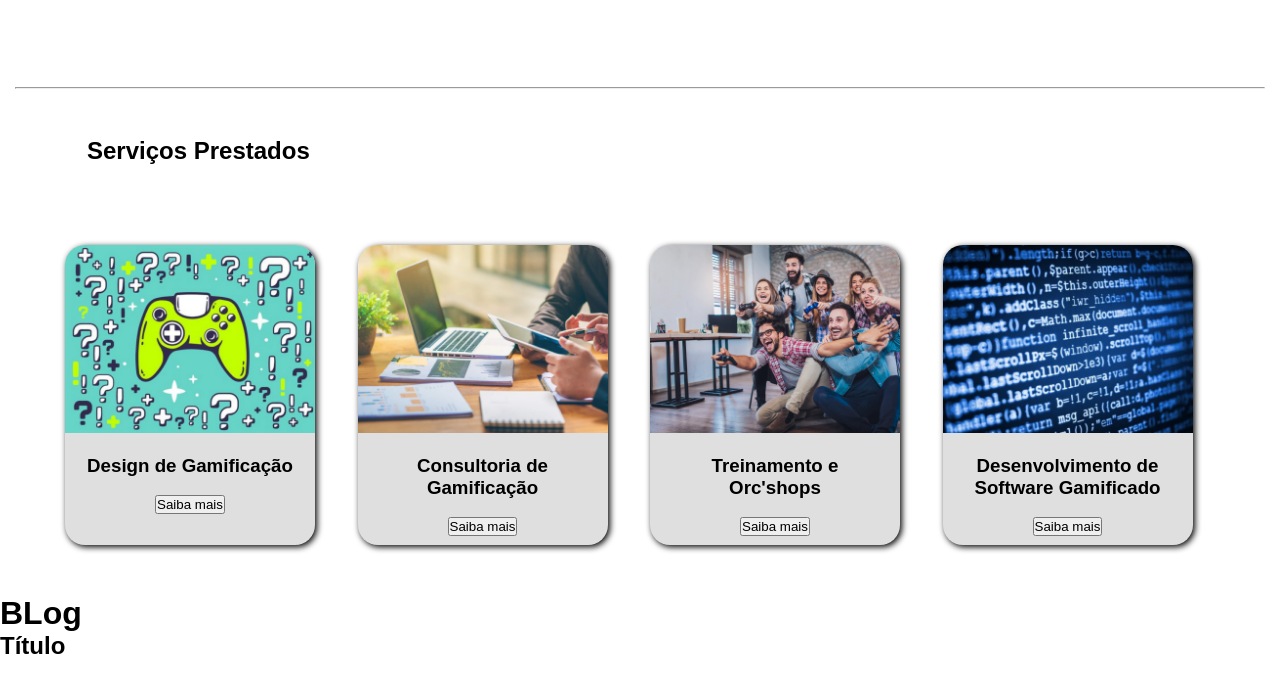
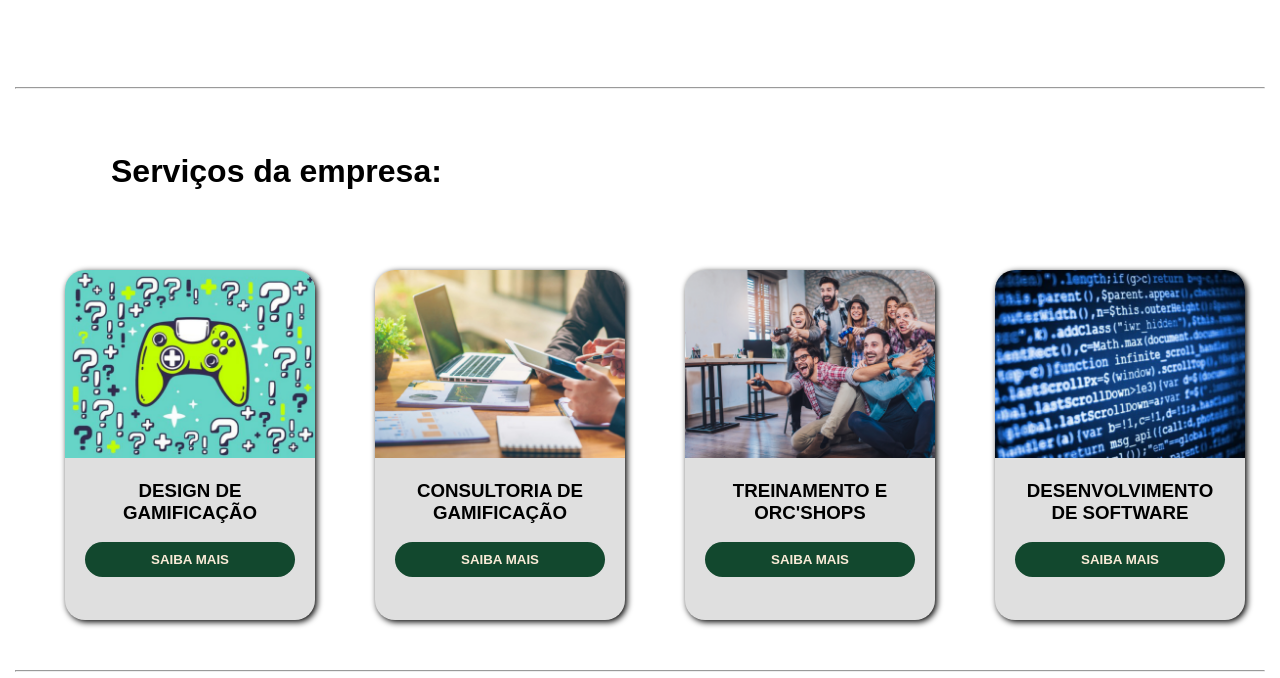
Before and after one commit to MariaAbritta/SiteProject, a plain HTML site: page index.html in a window 1280 px wide. Shown: the part 83-761 px from the top of the page. Drawn offline with Linux system fonts and the light colour scheme.

Commit message:
finaliza servicos e adiciona favicon

```diff
--- a/index.html
+++ b/index.html
@@ -6,6 +6,7 @@
     <meta http-equiv="X-UA-Compatible" content="IE=edge">
     <meta name="viewport" content="width=device-width, initial-scale=1.0">
     <title>Orc'estra</title>
+    <link rel="shortcut icon" href="images/TransparenteOrc_estra_capacete_colorido.png" />
     <link rel="stylesheet" type="text/css" href="style.css">
 </head>
 
@@ -42,9 +43,9 @@
     <!-- Serviços prestados -->
     <div class="conteudo">
         <hr>
-        <h2 style="margin-left: 3em; margin-top: 2em;" >Serviços Prestados</h2>
+        <h1 style="margin-left: 3em; margin-top: 2em;" >Serviços da empresa:</h1>
         <div class="servicos">
-            <main class="imagens">
+            <main class="caixas">
                 <article>
                     <img src="images/servicos/design.png" >
                     <br><br>
@@ -79,7 +80,7 @@
                     <img src="images/servicos/desenvolvimento.png" >
                     <br><br>
                     <div class="text">
-                        <h3>Desenvolvimento de Software Gamificado</h3>
+                        <h3>Desenvolvimento de Software</h3>
                         <br>
                         <button>Saiba mais</button>
                     </div>
@@ -87,10 +88,11 @@
 
             </main>
         </div>
-    </div>
+        <hr><br>
+
         <!-- Blog -->
         <div id="blog">
-        <h1>BLog</h1>
+            <h1>Blog</h1>
             <div id="blog-1">
                 <h2 id="titulo-blog">Título</h2>
                 <img src="" alt="" id="img-blog1">
@@ -112,6 +114,9 @@
             <button id="button-blog">Veja mais</button>
         </div>
         <!-- fim blog -->
+
+    </div>
+
 </body>
 
 </html>
--- a/style.css
+++ b/style.css
@@ -63,32 +63,33 @@
     margin-right: 15px;
 }
 
-.imagens {
+/* blocos de servicos prestados */
+.caixas {
     margin: 50px;
     margin-top: 80px;
     display: grid;
     grid-template-columns: repeat(4, 1fr);
-    grid-gap: 20px;
+    grid-gap: 60px;
     align-items: center;
 }
 
-.imagens > article{
+.caixas > article{
     background-color: rgb(223, 223, 223);
     border: none;
     box-shadow: 2px 2px 6px 0px rgba(0, 0, 0, 3);
     border-radius: 20px;
     text-align: center;
     width: 250px;
-    height: 300px;
+    height: 350px;
     transition: transform .3s;
 }
 
-.imagens >article:hover {
+.caixas >article:hover {
     transform: translateY(5px);
     box-shadow: 2px 2px 6px 0px rgba(0, 0, 0, 3);
 }
 
-.imagens >article img {
+.caixas >article img {
     width: 100%;
     border-top-left-radius: 20px;
     border-top-right-radius: 20px;
@@ -97,3 +98,19 @@
 .text {
     padding: 0px 20px 20px ;
 }
+
+.text h3{
+    text-transform: uppercase;
+}
+
+.text button{
+    background: #12482E;
+    border-radius: 20px;
+    border: none;
+    color: antiquewhite;
+    padding: 10px;
+    width: 100%;
+    font-weight: 600;
+    text-transform: uppercase;
+    cursor: pointer;
+}
```
Also changed, not shown: images/TransparenteOrc_estra_capacete_colorido.png (added), 1 other file. Lines whose indentation alone changed are shown as unchanged.
